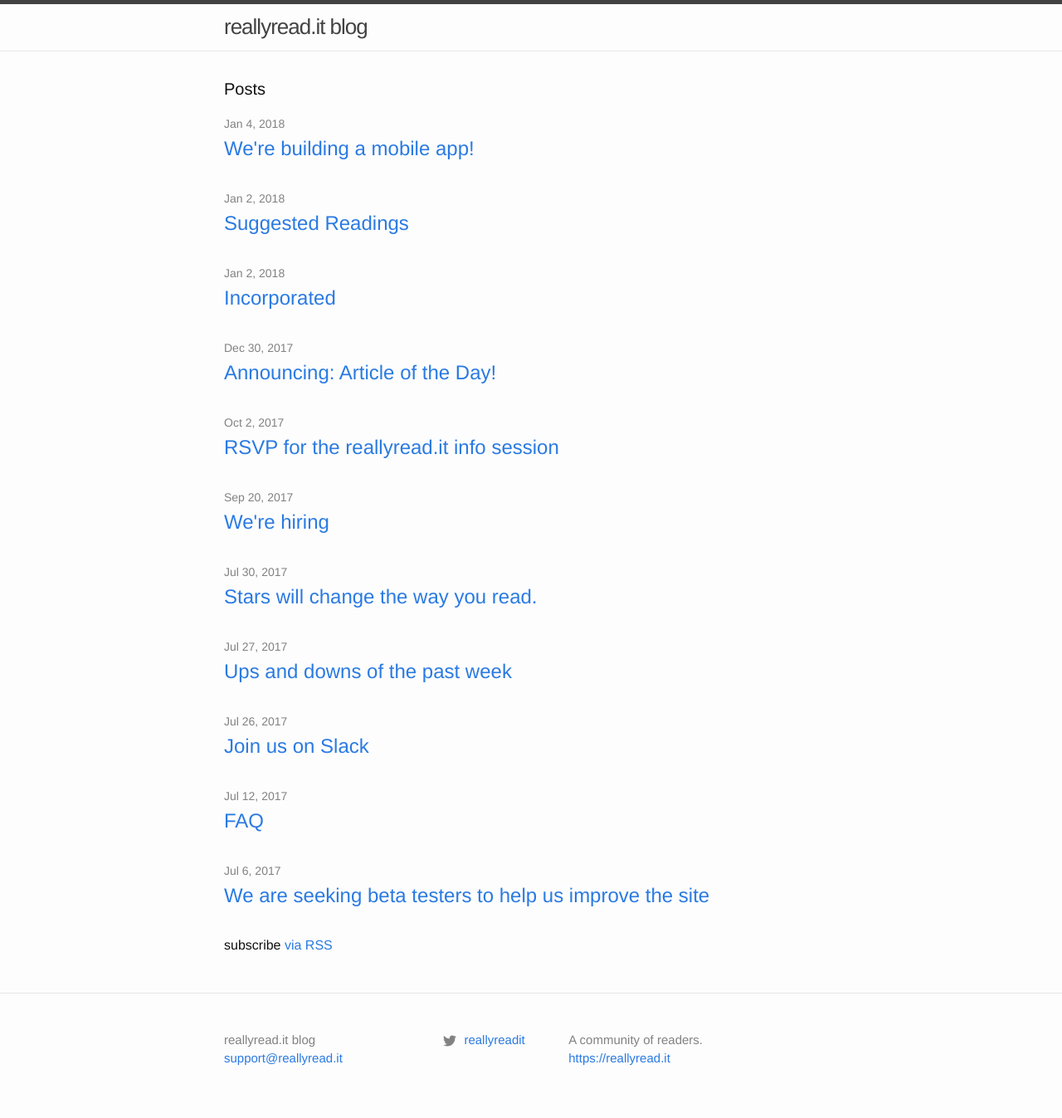
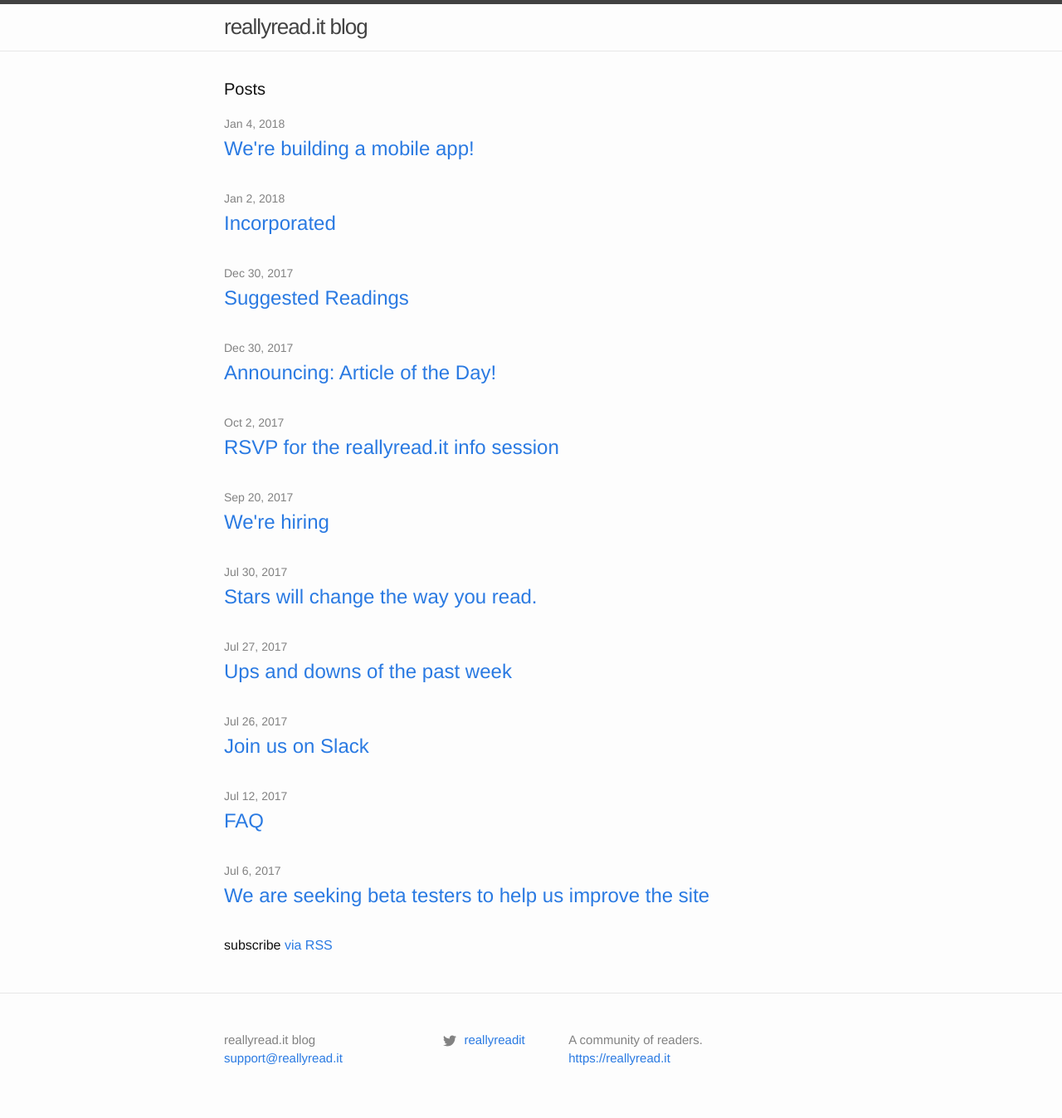
Before and after one commit to reallyreadit/blog, a Jekyll site: the page built from index.md, in a window 1280 px wide. Shown: the whole page at 83% size. Built offline with Jekyll 4.4.1, drawn with Linux system fonts in a browser that asks for light colours.

Commit message:
date was fuckedddd

```diff
--- a/_posts/2018-01-02-suggested-readings.markdown
+++ b/_posts/2017-12-30-suggested-readings.markdown
@@ -1,7 +1,7 @@
 ---
 layout: post
 title:  "Suggested Readings"
-date:   2018-01-02 14:10:32 -0400
+date:   2017-12-30 14:10:32 -0400
 categories: product
 ---
 <h1>Hello readers,</h1>
```
